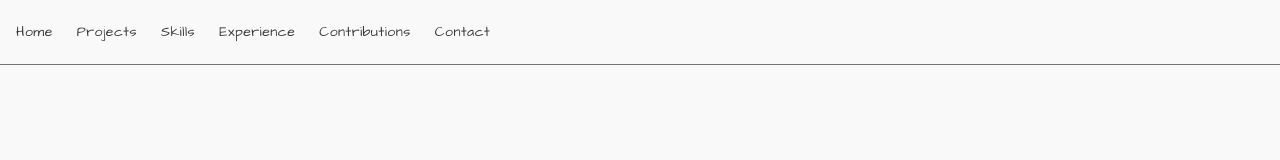
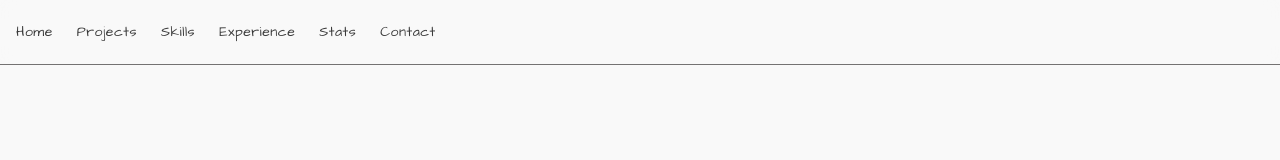
Before and after one commit to sriramarumugham/portfolio, a Next.js app: page / in a window 1280 px wide. Shown: the top 160 px of the page. Built offline with nearby package versions, Linux system fonts and the light colour scheme.

Commit message:
fix: update navbar label Contributions to Stats

```diff
--- a/components/navbar.tsx
+++ b/components/navbar.tsx
@@ -19,7 +19,7 @@ export function Navbar() {
     { href: "/#projects", label: "Projects" },
     { href: "/#skills", label: "Skills" },
     { href: "/#experience", label: "Experience" },
-    { href: "/#contributions", label: "Contributions" },
+    { href: "/#contributions", label: "Stats" },
     { href: "/#contact", label: "Contact" },
   ];
 
```
Also changed, not shown: 1 other file (tests, documents, lock files or other folders).
